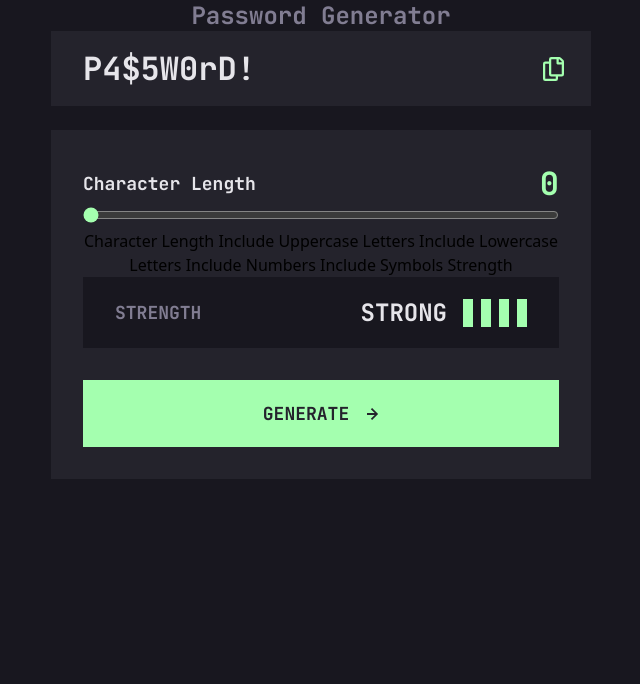
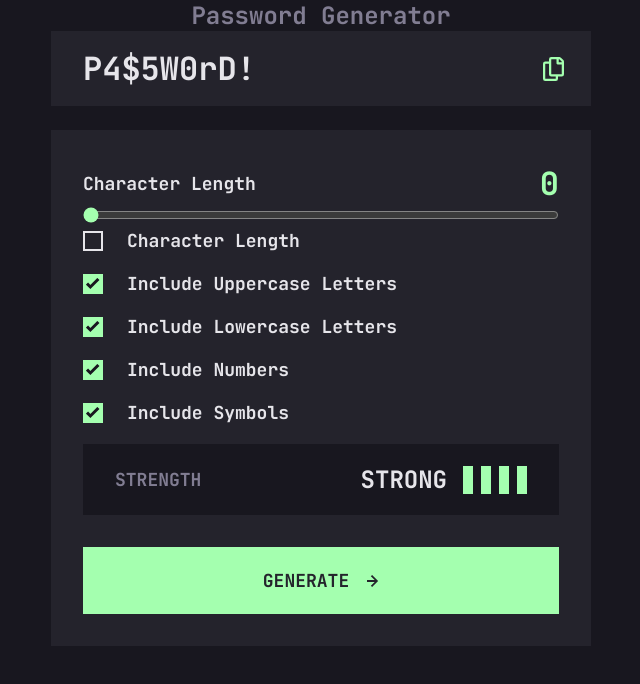
Before and after one commit to shaheen-karodia/pg-assignment, a React (Vite) app: page / in a window 1280 px wide. Shown: the top 684 px of the page, without its empty margins (319-959 px from the left). Built offline with nearby package versions, Linux system fonts and the light colour scheme.

Commit message:
Implemented Checkbox

```diff
--- a/src/App.tsx
+++ b/src/App.tsx
@@ -1,4 +1,5 @@
 import Button from "./components/Button";
+import CheckBox from "./components/CheckBox";
 import Container from "./components/Container";
 import PasswordField from "./components/PasswordField";
 import PasswordLengthSlider from "./components/PasswordLengthSlider";
@@ -15,8 +16,42 @@ function App() {
         <PasswordField password="P4$5W0rD!" />
         <div className="bg-dark-grey p-8">
           <PasswordLengthSlider />
-          Character Length Include Uppercase Letters Include Lowercase Letters
-          Include Numbers Include Symbols Strength
+
+          <CheckBox
+            label="Character Length"
+            checked={false}
+            onChange={() => {
+              console.log("TODO");
+            }}
+          />
+          <CheckBox
+            label="Include Uppercase Letters"
+            checked={true}
+            onChange={() => {
+              console.log("TODO");
+            }}
+          />
+          <CheckBox
+            label="Include Lowercase Letters"
+            checked={true}
+            onChange={() => {
+              console.log("TODO");
+            }}
+          />
+          <CheckBox
+            label="Include Numbers"
+            checked={true}
+            onChange={() => {
+              console.log("TODO");
+            }}
+          />
+          <CheckBox
+            label="Include Symbols"
+            checked={true}
+            onChange={() => {
+              console.log("TODO");
+            }}
+          />
           <PasswordStrengthIndicator strength="strong" className="mb-8" />
           <Button
             onClick={() => {
--- /dev/null
+++ b/src/components/CheckBox.tsx
@@ -0,0 +1,32 @@
+import Typography from "./Typography";
+import IconCheck from "../assets/images/icon-check.svg?react";
+interface CheckBoxProps {
+  label: string;
+  checked: boolean;
+  onChange: (checked: boolean) => void;
+}
+
+const CheckBox = ({ label, checked, onChange }: CheckBoxProps) => {
+  return (
+    <button
+      onClick={() => onChange(!checked)}
+      className="flex items-center cursor-pointer mb-5"
+    >
+      {!checked && <span className="h-5 w-5 border-2 border-almost-white" />}
+      {checked && (
+        <span className="h-5 w-5 border-2 border-neon-green bg-neon-green flex items-center justify-center">
+          <IconCheck fill="#A4FFAF" />
+        </span>
+      )}
+      <Typography
+        element="span"
+        treatment="body"
+        className="text-almost-white ml-6"
+      >
+        {label}
+      </Typography>
+    </button>
+  );
+};
+
+export default CheckBox;
```
